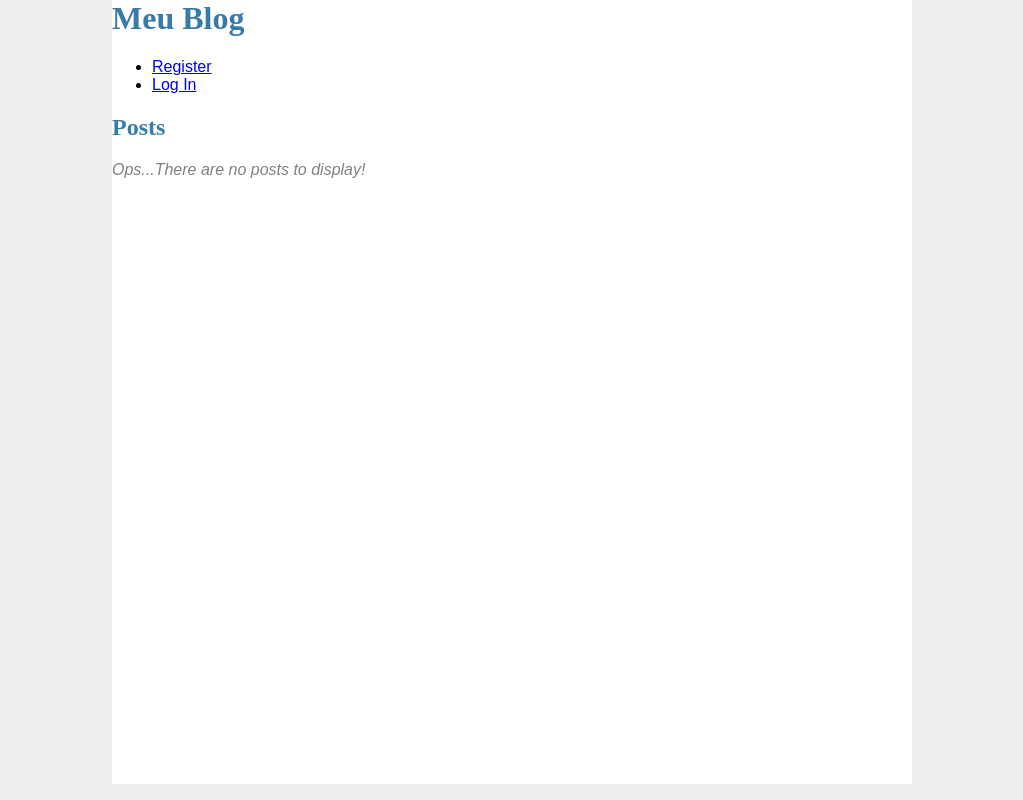
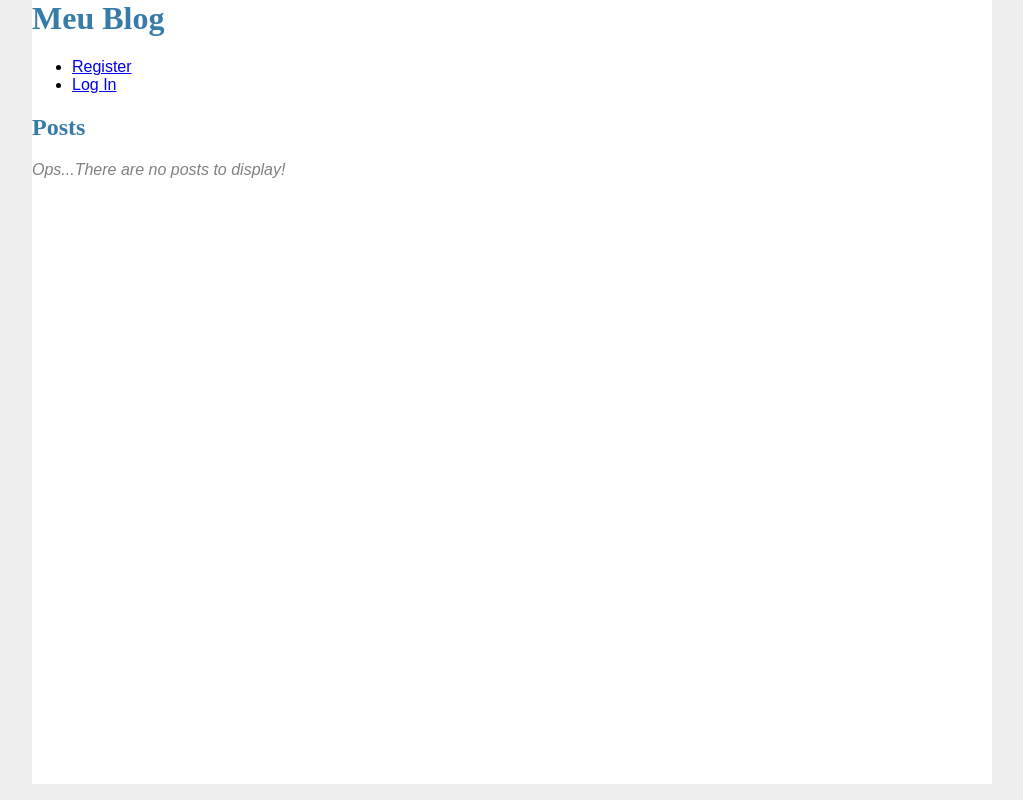
Before and after one commit to ricmangabr/blog_ocean, a Flask app: page / in a window 1280 px wide. Shown: the whole page, without its empty margins (128-1151 px from the left). Run offline with Flask 2, Linux system fonts and the light colour scheme; data that the repository does not hold is empty.

Commit message:
sim, ainda não...

```diff
--- a/static/style.css
+++ b/static/style.css
@@ -4,7 +4,7 @@ html{
     padding: lrem;
 }
 body{
-    max-width: 800px;
+    max-width: 960px;
     margin: 0 auto;
     background: white;
 }
@@ -13,6 +13,7 @@ h1{
     color: #377ba8;
     margin: lrem 0;
 }
+a {color: #377ba8:}
 hr{
     border: none;
     border-top: 1px solid lightgray;
```
